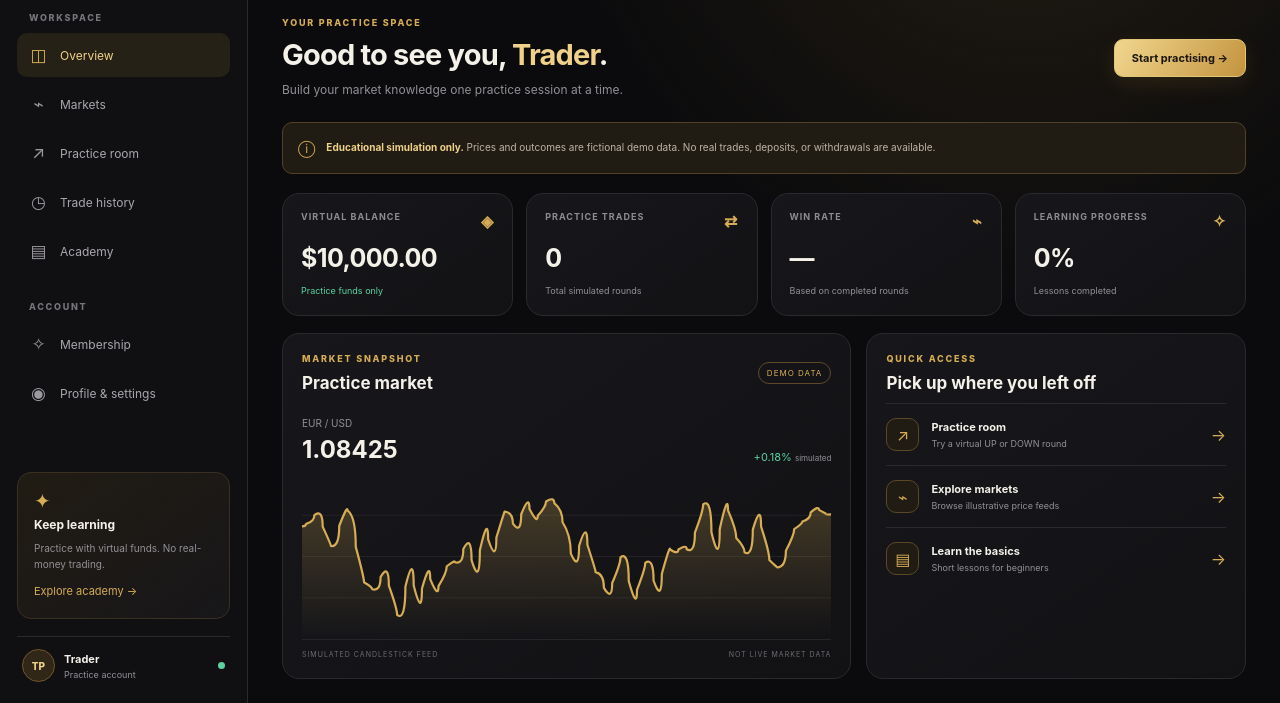
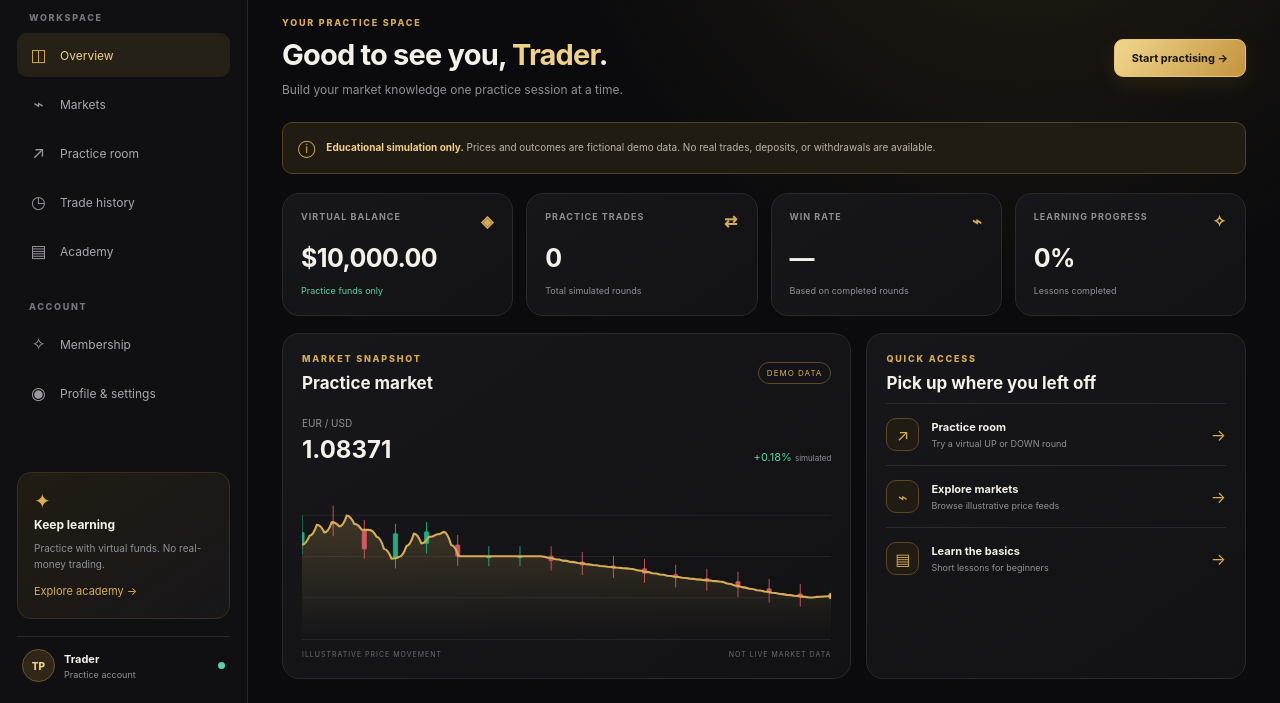
Before and after one commit to sad98iq/Tradepulse, a plain HTML site: page index.html in a window 1280 px wide. Shown: the part 88-791 px from the top of the page. Drawn offline with Linux system fonts and the light colour scheme; animation ran at ten frames a second.

Commit message:
Add files via upload

```diff
--- a/app.js
+++ b/app.js
@@ -41,52 +41,63 @@
     if(view==="academy") renderLessons();
     window.scrollTo({top:0,behavior:"smooth"});
   }
-  const animatedCharts = new Map();
-  function points(seed=7,count=65){let x=seed,arr=[];for(let i=0;i<count;i++){x=(x*9301+49297)%233280;arr.push(100+(x/233280)*45+(Math.sin(i/4)*10));}return arr;}
-  function drawChart(id,seed=7,height=210){
+  // Continuous illustrative feed: target prices drift slowly and are eased every animation frame.
+  const chartFeeds = new Map();
+  function makeFeed(id, seed, height, candleMode=false){
     const svg=$(id); if(!svg)return;
-    const vals=points(seed,65);
-    animatedCharts.set(id,{svg,height,values:vals,current:vals[vals.length-1],from:vals[vals.length-1],target:vals[vals.length-1]+(Math.random()-.5)*12,started:performance.now(),duration:850});
-    svg.innerHTML=`<defs><linearGradient id="goldFill${id}" x1="0" x2="0" y1="0" y2="1"><stop offset="0%" stop-color="#d6ad55" stop-opacity=".25"/><stop offset="100%" stop-color="#d6ad55" stop-opacity="0"/></linearGradient></defs><g stroke="#29282d" stroke-width="1"><path d="M0 ${height*.25}H760 M0 ${height*.5}H760 M0 ${height*.75}H760"/></g><path class="chart-area" fill="url(#goldFill${id})"/><path class="chart-line" fill="none" stroke="#d6ad55" stroke-width="2.2" stroke-linecap="round" stroke-linejoin="round" vector-effect="non-scaling-stroke"/>`;
+    let n=seed, rand=()=>{n=(n*16807)%2147483647;return (n-1)/2147483646;};
+    let value=100, points=[];
+    for(let i=0;i<72;i++){value+=(rand()-.49)*2.2;points.push(value);}
+    const feed={id,svg,height,candleMode,points,current:value,target:value,lastTarget:0,lastSample:0,lastFrame:0,rand};
+    chartFeeds.set(id,feed); renderFeed(feed, true);
   }
-  function paintAnimatedChart(chart,now){
-    let progress=Math.min(1,(now-chart.started)/chart.duration);
-    const eased=progress*progress*(3-2*progress);
-    chart.current=chart.from+(chart.target-chart.from)*eased;
-    if(progress>=1){
-      chart.values.push(chart.target);chart.values.shift();chart.from=chart.target;
-      chart.target=chart.from+(Math.random()-.5)*13;chart.started=now;
-      chart.duration=650+Math.random()*650;
+  function smoothPath(coords){
+    if(!coords.length)return '';
+    let d=`M ${coords[0][0]} ${coords[0][1]}`;
+    for(let i=1;i<coords.length;i++){
+      const prev=coords[i-1],cur=coords[i],mx=(prev[0]+cur[0])/2;
+      d+=` Q ${mx} ${prev[1]} ${cur[0]} ${cur[1]}`;
     }
-    const vals=chart.values.slice();vals[vals.length-1]=chart.current;
-    const min=Math.min(...vals)-8,max=Math.max(...vals)+8;
-    const xy=vals.map((v,i)=>[(i/(vals.length-1))*760,chart.height-((v-min)/(max-min))*chart.height]);
-    let d=`M ${xy[0][0]} ${xy[0][1]}`;
-    for(let i=1;i<xy.length;i++){const mx=(xy[i-1][0]+xy[i][0])/2;d+=` Q ${mx} ${xy[i-1][1]} ${mx} ${(xy[i-1][1]+xy[i][1])/2}`;}
-    d+=` T ${xy[xy.length-1][0]} ${xy[xy.length-1][1]}`;
-    chart.svg.querySelector('.chart-line').setAttribute('d',d);
-    chart.svg.querySelector('.chart-area').setAttribute('d',`${d} L 760 ${chart.height} L 0 ${chart.height} Z`);
+    return d;
   }
-  let lastFrame=0;
-  function animateCharts(now){
-    if(now-lastFrame>12){animatedCharts.forEach(chart=>paintAnimatedChart(chart,now));lastFrame=now;}
-    requestAnimationFrame(animateCharts);
+  function renderFeed(f, initial=false){
+    const width=f.candleMode?760:300, h=f.height, vals=f.points;
+    const min=Math.min(...vals)-3,max=Math.max(...vals)+3,span=max-min||1;
+    const y=v=>h-((v-min)/span)*(h-12)-6;
+    const coords=vals.map((v,i)=>[i/(vals.length-1)*width,y(v)]);
+    const line=smoothPath(coords), area=`${line} L ${width} ${h} L 0 ${h} Z`;
+    const grid=`<g stroke="#29282d" stroke-width="1"><path d="M0 ${h*.25}H${width} M0 ${h*.5}H${width} M0 ${h*.75}H${width}"/></g>`;
+    let candles='';
+    if(f.candleMode){
+      const group=4, candleWidth=6, total=Math.floor(vals.length/group);
+      for(let c=0;c<total;c++){
+        const a=vals.slice(c*group,(c+1)*group); if(a.length<2)continue;
+        const open=a[0],close=a[a.length-1],high=Math.max(...a)+.8,low=Math.min(...a)-.8;
+        const x=(c/(total-1||1))*width;
+        const up=close>=open, color=up?'#20c997':'#ef626c';
+        const top=y(Math.max(open,close)),bottom=y(Math.min(open,close));
+        candles+=`<g stroke="${color}" fill="${color}" opacity=".86"><path d="M${x} ${y(high)}V${y(low)}" stroke-width="1.3"/><rect x="${x-candleWidth/2}" y="${top}" width="${candleWidth}" height="${Math.max(2,bottom-top)}" rx=".7"/></g>`;
+      }
+    }
+    const last=coords[coords.length-1];
+    f.svg.innerHTML=`<defs><linearGradient id="fill-${f.id}" x1="0" x2="0" y1="0" y2="1"><stop offset="0%" stop-color="#d6ad55" stop-opacity=".22"/><stop offset="100%" stop-color="#d6ad55" stop-opacity="0"/></linearGradient></defs>${grid}<path d="${area}" fill="url(#fill-${f.id})"/>${candles}<path d="${line}" fill="none" stroke="#d6ad55" stroke-width="${f.candleMode?2.1:2.4}" stroke-linecap="round" stroke-linejoin="round" vector-effect="non-scaling-stroke"/><circle cx="${last[0]}" cy="${last[1]}" r="3.3" fill="#f2d58d" stroke="#d6ad55" stroke-width="2"/>`;
   }
-  requestAnimationFrame(animateCharts);
-  function updateSimulatedPrices(){
-    markets.forEach((m,i)=>{
-      const movement=(Math.random()-.49)*m.price*(i===4||i===5?.00018:.000035);
-      m.price=Math.max(m.precision===5?.00001:.01,m.price+movement);
-      m.up=movement>=0;m.change=(m.up?'+':'−')+(Math.abs(movement/m.price)*100).toFixed(2)+'%';
-      const value=m.price.toLocaleString('en-US',{minimumFractionDigits:m.precision,maximumFractionDigits:m.precision});
-      const card=document.querySelectorAll('.market-card')[i];if(card){const price=card.querySelector('.market-value');const change=card.querySelector('.market-foot span');if(price)price.textContent=value;if(change){change.textContent=m.change;change.className=m.up?'positive':'negative';}}
-    });
-    const hero=$('hero-price');if(hero)hero.textContent=markets[0].price.toFixed(5);
-    const selected=markets.find(m=>m.symbol===$('instrument-select')?.value)||markets[0];
-    const practice=$('practice-price');if(practice)practice.textContent=selected.price.toLocaleString('en-US',{minimumFractionDigits:selected.precision,maximumFractionDigits:selected.precision});
-    setTimeout(updateSimulatedPrices,700);
+  function animateFeeds(now){
+    for(const f of chartFeeds.values()){
+      const dt=f.lastFrame?Math.min(64,now-f.lastFrame):16; f.lastFrame=now;
+      if(now-f.lastTarget>1150){f.lastTarget=now;f.target+= (f.rand()-.5)*5.5;}
+      // Frame-rate independent easing prevents visible price jumps.
+      f.current+=(f.target-f.current)*(1-Math.exp(-dt/720));
+      if(now-f.lastSample>75){f.lastSample=now;f.points.push(f.current);if(f.points.length>72)f.points.shift();}
+      renderFeed(f);
+    }
+    const main=chartFeeds.get('hero-chart');
+    if(main){markets[0].price=1.08425+(main.current-100)*0.000035;$('hero-price').textContent=markets[0].price.toFixed(5);}
+    const practice=chartFeeds.get('practice-chart');
+    if(practice){const m=markets.find(x=>x.symbol===$('instrument-select').value)||markets[0];$('practice-price').textContent=(m.price+(practice.current-100)*(m.precision===5?.000035:m.precision===3?.0035:.035)).toLocaleString('en-US',{minimumFractionDigits:m.precision,maximumFractionDigits:m.precision});}
+    requestAnimationFrame(animateFeeds);
   }
-  setTimeout(updateSimulatedPrices,700);
+  function drawChart(id,seed=7,height=210){makeFeed(id,seed,height,id==='hero-chart'||id==='practice-chart');}
   function updateUI(){
     $("balance-stat").textContent=money(state.balance); $("ticket-balance").textContent=money(state.balance);
     $("trades-stat").textContent=state.history.length;
@@ -182,5 +193,6 @@
   $("export-data").addEventListener("click",()=>{const blob=new Blob([JSON.stringify(state,null,2)],{type:"application/json"});const url=URL.createObjectURL(blob);const a=document.createElement("a");a.href=url;a.download="tradepulse-practice-data.json";a.click();URL.revokeObjectURL(url);});
   $("hero-price").textContent=markets[0].price.toFixed(5);drawChart("hero-chart",8,210);drawChart("practice-chart",20,260);
   renderMarkets();renderLessons();setInstrument();updateUI();
+  requestAnimationFrame(animateFeeds);
   if("serviceWorker" in navigator && location.protocol!=="file:"){window.addEventListener("load",()=>navigator.serviceWorker.register("./sw.js").catch(()=>{}));}
 })();
--- a/index.html
+++ b/index.html
@@ -69,7 +69,7 @@
             <div class="panel-heading"><div><div class="eyebrow">MARKET SNAPSHOT</div><h2>Practice market</h2></div><span class="tag">DEMO DATA</span></div>
             <div class="chart-meta"><div><span class="muted">EUR / USD</span><strong id="hero-price">1.08425</strong></div><span class="positive">+0.18% <small>simulated</small></span></div>
             <div class="chart-wrap"><svg id="hero-chart" viewBox="0 0 760 210" preserveAspectRatio="none" aria-label="Illustrative simulated price chart"></svg></div>
-            <div class="chart-foot"><span>SIMULATED CANDLESTICK FEED</span><span>NOT LIVE MARKET DATA</span></div>
+            <div class="chart-foot"><span>ILLUSTRATIVE PRICE MOVEMENT</span><span>NOT LIVE MARKET DATA</span></div>
           </article>
           <article class="panel quick-panel">
             <div class="panel-heading"><div><div class="eyebrow">QUICK ACCESS</div><h2>Pick up where you left off</h2></div></div>
@@ -94,7 +94,7 @@
             <div class="panel-heading"><div><div class="eyebrow">SELECTED INSTRUMENT</div><h2 id="practice-pair">EUR / USD</h2></div><span class="tag">SIMULATED</span></div>
             <div class="practice-price"><strong id="practice-price">1.08425</strong><span class="positive">+0.18%</span></div>
             <div class="chart-wrap large-chart"><svg id="practice-chart" viewBox="0 0 760 260" preserveAspectRatio="none" aria-label="Simulated practice chart"></svg></div>
-            <div class="chart-foot"><span>SIMULATED CANDLESTICKS</span><span>REFRESHES LOCALLY</span></div>
+            <div class="chart-foot"><span>FICTIONAL TRAINING FEED</span><span>REFRESHES LOCALLY</span></div>
             <div class="market-picker"><label for="instrument-select">Instrument</label><select id="instrument-select"><option>EUR/USD</option><option>GBP/USD</option><option>USD/JPY</option><option>GOLD</option><option>BTC/USD</option><option>ETH/USD</option></select></div>
           </article>
           <article class="panel trade-ticket">
```
Also changed, not shown: styles.css.
